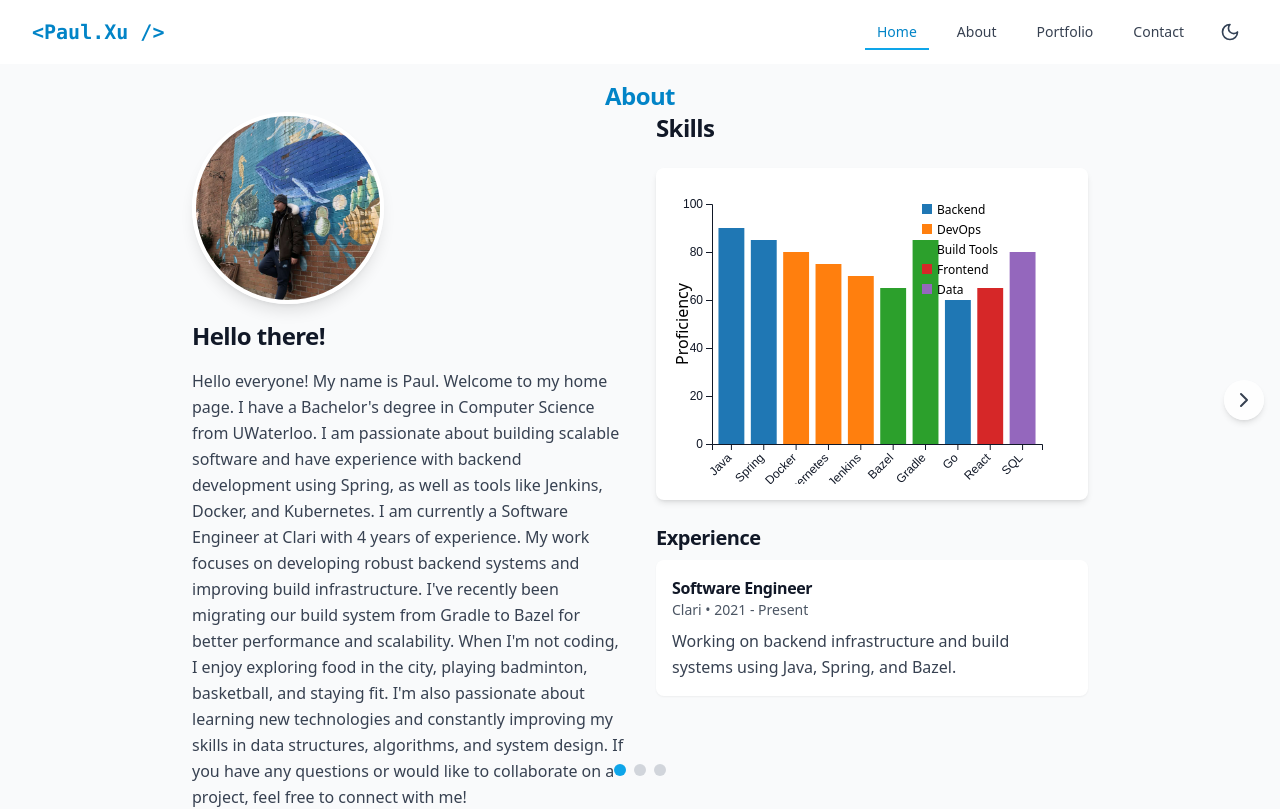
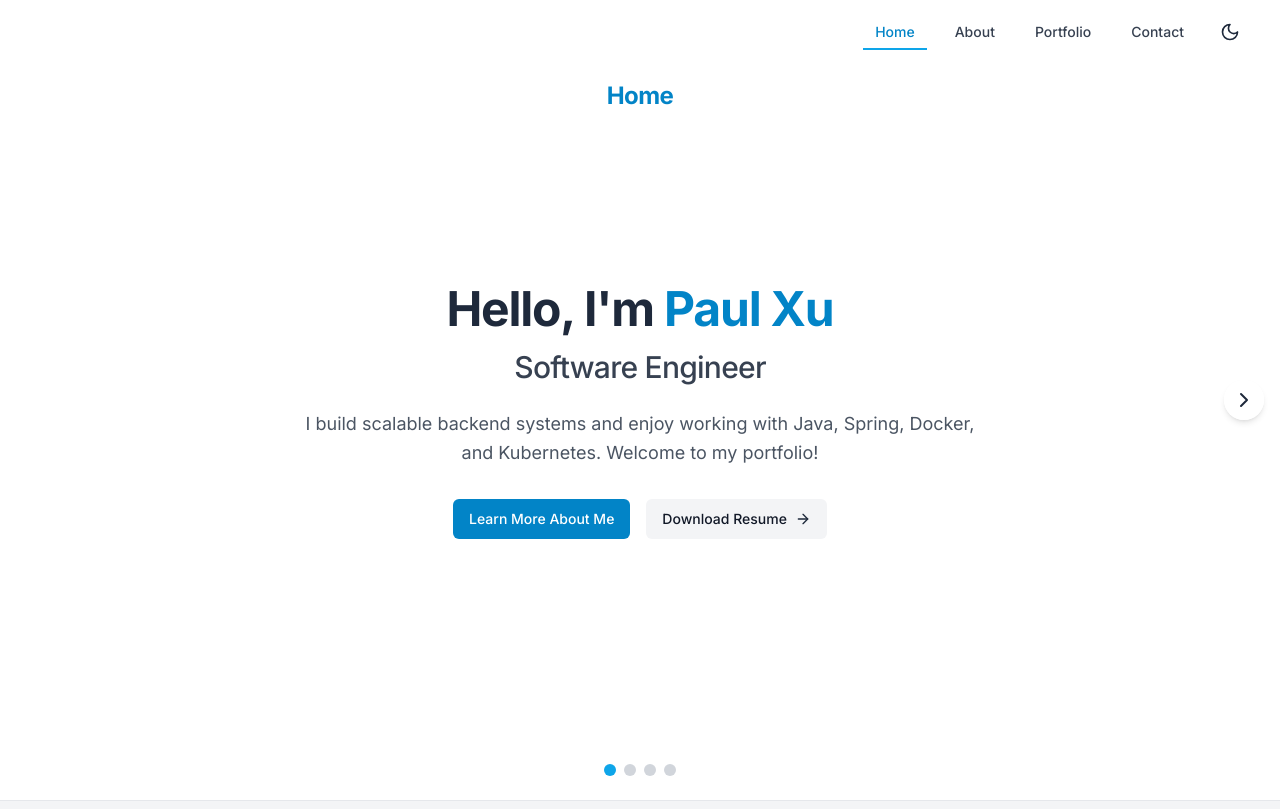
Before and after one commit to LuckyP86H/next-portfolio, a Next.js app: page / in a window 1280 px wide. Shown: the top 809 px of the page. Built offline with nearby package versions, Linux system fonts and the light colour scheme.

Commit message:
better style

```diff
--- a/src/app/globals.css
+++ b/src/app/globals.css
@@ -2,134 +2,294 @@
 @tailwind components;
 @tailwind utilities;
 
-@layer base {
-  /* Global styles for the application */
+/* Force dark mode styles */
+.dark {
+  color-scheme: dark;
+}
+
+.dark body {
+  background-color: #0f172a;
+  color: #e2e8f0;
+}
+
+/* Light mode defaults */
 body {
-    @apply bg-gray-50 text-gray-900 dark:bg-dark-background dark:text-dark-text;
-    font-feature-settings: "rlig" 1, "calt" 1;
+  background-color: white;
+  color: #1e293b;
+}
+
+/* Base styles */
+html {
+  scroll-behavior: smooth;
+  height: 100%;
+}
+
+body {
+  min-height: 100%;
+  position: relative;
+  overflow-x: hidden;
 }
 
 ::selection {
-    @apply bg-primary-500/20;
+  background-color: rgba(14, 165, 233, 0.2);
 }
 
-  /* Typography overrides */
+/* Typography */
 h1, h2, h3, h4, h5, h6 {
-    @apply font-bold tracking-tight;
+  font-weight: 600;
+  letter-spacing: -0.025em;
 }
 
 h1 {
-    @apply text-4xl md:text-5xl;
+  font-size: 1.875rem;
+  line-height: 2.25rem;
+}
+
+@media (min-width: 768px) {
+  h1 {
+    font-size: 2.25rem;
+    line-height: 2.5rem;
+  }
 }
 
 h2 {
-    @apply text-3xl md:text-4xl;
+  font-size: 1.5rem;
+  line-height: 2rem;
+}
+
+@media (min-width: 768px) {
+  h2 {
+    font-size: 1.875rem;
+    line-height: 2.25rem;
+  }
 }
 
 h3 {
-    @apply text-2xl md:text-3xl;
+  font-size: 1.25rem;
+  line-height: 1.75rem;
+}
+
+@media (min-width: 768px) {
+  h3 {
+    font-size: 1.5rem;
+    line-height: 2rem;
+  }
 }
 
 h4 {
-    @apply text-xl md:text-2xl;
+  font-size: 1.125rem;
+  line-height: 1.75rem;
+}
+
+@media (min-width: 768px) {
+  h4 {
+    font-size: 1.25rem;
+    line-height: 1.75rem;
+  }
 }
 
 p {
-    @apply leading-relaxed;
+  line-height: 1.625;
 }
 
-  /* Dark mode SVG text fix */
+/* Dark mode SVG fixes */
 .dark svg text {
-    @apply fill-dark-text;
+  fill: #e2e8f0;
 }
 
 .dark svg path {
-    @apply stroke-dark-text;
+  stroke: #e2e8f0;
 }
 
 .dark svg line {
-    @apply stroke-dark-text;
+  stroke: #e2e8f0;
 }
 
 .dark svg .domain {
-    @apply stroke-dark-text;
+  stroke: #e2e8f0;
+}
+
+/* Light mode SVG fixes */
+svg text {
+  fill: #1e293b;
+}
+
+svg path {
+  stroke: #1e293b;
+}
+
+svg line {
+  stroke: #1e293b;
+}
+
+svg .domain {
+  stroke: #1e293b;
+}
+
+/* Custom component classes */
+.btn {
+  display: inline-flex;
+  align-items: center;
+  justify-content: center;
+  border-radius: 0.375rem;
+  padding: 0.5rem 1rem;
+  font-size: 0.875rem;
+  font-weight: 500;
+  transition-property: color, background-color, border-color;
+  transition-timing-function: cubic-bezier(0.4, 0, 0.2, 1);
+  transition-duration: 150ms;
+}
+
+.btn:focus {
+  outline: 2px solid transparent;
+  outline-offset: 2px;
+}
+
+.btn:disabled {
+  opacity: 0.5;
+  pointer-events: none;
+}
+
+.btn-primary {
+  background-color: #0284c7;
+  color: white;
+}
+
+.btn-primary:hover {
+  background-color: #0369a1;
+}
+
+.dark .btn-primary {
+  background-color: #0284c7;
+}
+
+.dark .btn-primary:hover {
+  background-color: #0ea5e9;
+}
+
+.btn-secondary {
+  background-color: #f3f4f6;
+  color: #111827;
+}
+
+.btn-secondary:hover {
+  background-color: #e5e7eb;
+}
+
+.dark .btn-secondary {
+  background-color: #1e293b;
+  color: #f1f5f9;
+}
+
+.dark .btn-secondary:hover {
+  background-color: #334155;
+}
+
+.card {
+  border-radius: 0.5rem;
+  border-width: 1px;
+  border-color: #e5e7eb;
+  background-color: white;
+  box-shadow: 0 1px 2px 0 rgba(0, 0, 0, 0.05);
+  transition-property: all;
+  transition-timing-function: cubic-bezier(0.4, 0, 0.2, 1);
+  transition-duration: 150ms;
+}
+
+.card:hover {
+  box-shadow: 0 4px 6px -1px rgba(0, 0, 0, 0.1), 0 2px 4px -1px rgba(0, 0, 0, 0.06);
+}
+
+.dark .card {
+  border-color: #1e293b;
+  background-color: #1e293b;
+}
+
+.input {
+  display: flex;
+  height: 2.5rem;
+  width: 100%;
+  border-radius: 0.375rem;
+  border-width: 1px;
+  border-color: #d1d5db;
+  background-color: transparent;
+  padding-left: 0.75rem;
+  padding-right: 0.75rem;
+  padding-top: 0.5rem;
+  padding-bottom: 0.5rem;
+  font-size: 0.875rem;
+}
+
+.input::placeholder {
+  color: #9ca3af;
+}
+
+.input:focus {
+  outline: none;
+}
+
+.input:disabled {
+  cursor: not-allowed;
+  opacity: 0.5;
+}
+
+.dark .input {
+  border-color: #374151;
+  background-color: #1f2937;
+  color: #f9fafb;
+}
+
+.dark .input::placeholder {
+  color: #6b7280;
+}
+
+/* Project grid */
+.project-grid {
+  display: grid;
+  grid-template-columns: repeat(1, minmax(0, 1fr));
+  gap: 1.5rem;
+}
+
+@media (min-width: 640px) {
+  .project-grid {
+    grid-template-columns: repeat(2, minmax(0, 1fr));
   }
 }
 
-@layer components {
-  /* Custom component classes */
-  .btn {
-    @apply inline-flex items-center justify-center rounded-md px-4 py-2 text-sm font-medium transition-colors focus:outline-none focus:ring-2 focus:ring-primary-500 focus:ring-offset-2 disabled:opacity-50 disabled:pointer-events-none;
-  }
-
-  .btn-primary {
-    @apply bg-primary-600 text-white hover:bg-primary-700 dark:bg-primary-700 dark:hover:bg-primary-600;
-  }
-
-  .btn-secondary {
-    @apply bg-gray-100 text-gray-900 hover:bg-gray-200 dark:bg-gray-800 dark:text-gray-100 dark:hover:bg-gray-700;
-  }
-
-  .card {
-    @apply rounded-lg border border-gray-200 bg-white shadow-sm transition-all hover:shadow dark:border-gray-800 dark:bg-dark-card;
-  }
-
-  .input {
-    @apply flex h-10 w-full rounded-md border border-gray-300 bg-transparent px-3 py-2 text-sm placeholder:text-gray-400 focus:outline-none focus:ring-2 focus:ring-primary-500 disabled:cursor-not-allowed disabled:opacity-50 dark:border-gray-700 dark:bg-gray-800 dark:text-gray-50 dark:placeholder:text-gray-500;
+@media (min-width: 1024px) {
+  .project-grid {
+    grid-template-columns: repeat(3, minmax(0, 1fr));
   }
 }
 
-/* Scroll bar styling */
-::-webkit-scrollbar {
-  width: 8px;
-  height: 8px;
+/* Dark colors for specific components */
+.dark .bg-dark-background {
+  background-color: #0f172a;
 }
 
-::-webkit-scrollbar-track {
-  background-color: transparent;
+.dark .bg-dark-card {
+  background-color: #1e293b;
 }
 
-::-webkit-scrollbar-thumb {
-  @apply bg-gray-300 dark:bg-gray-700 rounded-full;
+.dark .text-dark-text {
+  color: #e2e8f0;
 }
 
-::-webkit-scrollbar-thumb:hover {
-  @apply bg-gray-400 dark:bg-gray-600;
+/* Animation classes */
+@keyframes fadeIn {
+  0% { opacity: 0; }
+  100% { opacity: 1; }
 }
 
-/* Smooth scrolling for all anchors */
-html {
-  scroll-behavior: smooth;
+@keyframes slideUp {
+  0% { transform: translateY(20px); opacity: 0; }
+  100% { transform: translateY(0); opacity: 1; }
 }
 
-/* SVG styling fixes */
-.svg-container {
-  overflow: visible !important;
+.animate-fade-in {
+  animation: fadeIn 0.5s ease-in-out forwards;
 }
 
-.tick text {
-  font-size: 12px;
+.animate-slide-up {
+  animation: slideUp 0.5s ease-out forwards;
 }
-
-/* Custom animations */
-@keyframes float {
-  0% {
-    transform: translateY(0px);
-  }
-  50% {
-    transform: translateY(-10px);
-  }
-  100% {
-    transform: translateY(0px);
-  }
-}
-
-.float {
-  animation: float 5s ease-in-out infinite;
-}
-
-/* Code highlighting for software engineers */
-.code {
-  @apply font-mono text-sm px-1 py-0.5 rounded;
-  @apply bg-gray-100 text-gray-800 dark:bg-gray-800 dark:text-gray-200;
-}
--- a/src/app/layout.tsx
+++ b/src/app/layout.tsx
@@ -28,7 +28,7 @@ export default function RootLayout({
         <meta name="description" content="Paul Xu's Portfolio - Software Engineer" />
         <title>Paul Xu - Software Engineer</title>
       </head>
-      <body className={`${inter.variable} ${firaCode.variable} font-sans dark:bg-dark-background min-h-screen flex flex-col`}>
+      <body className={`${inter.variable} ${firaCode.variable} font-sans min-h-screen flex flex-col`}>
         <ThemeProvider>
           <div className="flex flex-col min-h-screen transition-colors duration-300">
             <Header />
--- a/src/app/page.tsx
+++ b/src/app/page.tsx
@@ -6,8 +6,10 @@ import { ChevronLeft, ChevronRight } from 'lucide-react';
 import About from '@/components/sections/About';
 import Portfolio from '@/components/sections/Portfolio';
 import Contact from '@/components/sections/Contact';
+import Hero from '@/components/sections/Hero';
 
 const sections = [
+  { id: 'hero', component: Hero, title: 'Home' },
   { id: 'about', component: About, title: 'About' },
   { id: 'portfolio', component: Portfolio, title: 'Portfolio' },
   { id: 'contact', component: Contact, title: 'Contact' },
@@ -87,7 +89,7 @@ export default function HomePage() {
   return (
     <div
       ref={containerRef}
-      className="relative h-full min-h-screen"
+      className="relative h-full min-h-[calc(100vh-64px)]" // Adjust for header height
       onTouchStart={handleTouchStart}
       onTouchMove={handleTouchMove}
       onTouchEnd={handleTouchEnd}
--- a/src/components/layout/Header.tsx
+++ b/src/components/layout/Header.tsx
@@ -45,19 +45,10 @@ export default function Header() {
         <div className="flex items-center justify-between h-16">
           {/* Logo/Brand */}
           <div className="flex-shrink-0">
-            <Link href="/" className="font-mono text-xl font-bold text-primary-600 dark:text-primary-400">
-              <motion.span
-                initial={{ opacity: 0 }}
-                animate={{ opacity: 1 }}
-                transition={{ duration: 0.5 }}
-              >
-                &lt;Paul.Xu /&gt;
-              </motion.span>
-            </Link>
           </div>
 
           {/* Desktop Navigation */}
-          <div className="hidden md:flex space-x-4 items-center">
+          <div className="hidden md:flex items-center space-x-4">
             <div className="flex items-center space-x-4">
               {navigation.map((item) => {
                 const isActive = pathname === item.href;
--- a/src/components/sections/About.tsx
+++ b/src/components/sections/About.tsx
@@ -2,7 +2,6 @@
 
 import { useEffect, useRef } from 'react';
 import Image from 'next/image';
-import { motion } from 'framer-motion';
 import { FileDown } from 'lucide-react';
 import aboutMeContent from '@/content/aboutMe';
 import * as d3 from 'd3';
@@ -25,21 +24,22 @@ export default function About() {
   const svgRef = useRef<SVGSVGElement>(null);
 
   useEffect(() => {
-    if (!svgRef.current) return;
-
+    if (svgRef.current) {
       // Clear previous chart
       d3.select(svgRef.current).selectAll('*').remove();
-
       createSkillsChart();
+    }
   }, []);
 
   const createSkillsChart = () => {
     if (!svgRef.current) return;
 
+    // D3 code with improved responsive handling
+    try {
       // Set dimensions
       const width = svgRef.current.clientWidth;
       const height = 300;
-    const margin = { top: 20, right: 30, bottom: 40, left: 40 };
+      const margin = { top: 20, right: 80, bottom: 60, left: 40 };
       const innerWidth = width - margin.left - margin.right;
       const innerHeight = height - margin.top - margin.bottom;
 
@@ -89,7 +89,8 @@ export default function About() {
         .attr('x', -innerHeight / 2)
         .attr('dy', '1em')
         .style('text-anchor', 'middle')
-      .text('Proficiency');
+        .text('Proficiency')
+        .style('fill', 'currentColor');
 
       // Add bars with animation
       g.selectAll('.bar')
@@ -111,7 +112,7 @@ export default function About() {
       // Add legend
       const categories = Array.from(new Set(skills.map(d => d.category)));
       const legend = svg.append('g')
-      .attr('transform', `translate(${width - margin.right - 120}, ${margin.top})`);
+        .attr('transform', `translate(${width - margin.right + 10}, ${margin.top})`);
 
       categories.forEach((category, i) => {
         const legendRow = legend.append('g')
@@ -126,72 +127,91 @@ export default function About() {
           .attr('x', 15)
           .attr('y', 10)
           .text(category)
-        .style('font-size', '12px');
+          .style('font-size', '12px')
+          .style('fill', 'currentColor');
       });
+    } catch (error) {
+      console.error("Error creating skills chart:", error);
+    }
   };
 
   return (
     <div className="max-w-4xl mx-auto">
       <div className="grid md:grid-cols-2 gap-8 items-start">
-        <motion.div
-          initial={{ opacity: 0, y: 20 }}
-          animate={{ opacity: 1, y: 0 }}
-          transition={{ duration: 0.5 }}
-          className="space-y-4"
+        <div className="space-y-4">
+          {/* Smaller profile image */}
+          <div className="mx-auto md:mx-0 mb-6" style={{ width: '120px', height: '120px', position: 'relative' }}>
+            <div
+              style={{
+                overflow: 'hidden',
+                borderRadius: '50%',
+                width: '100%',
+                height: '100%',
+                border: '4px solid white',
+                boxShadow: '0 4px 6px -1px rgba(0, 0, 0, 0.1), 0 2px 4px -1px rgba(0, 0, 0, 0.06)'
+              }}
             >
-          <div className="relative w-48 h-48 mx-auto md:mx-0 overflow-hidden rounded-full shadow-lg border-4 border-white dark:border-dark-card">
               <Image
                 src="/assets/images/profile.jpg"
                 alt="Paul Xu"
-              fill
-              sizes="(max-width: 768px) 100vw, 192px"
-              className="object-cover"
+                width={120}
+                height={120}
+                style={{ objectFit: 'cover', width: '100%', height: '100%' }}
+                priority
               />
             </div>
+          </div>
 
-          <div className="prose dark:prose-invert">
-            <h3 className="text-2xl font-bold mb-4">Hello there!</h3>
-            <p className="text-gray-700 dark:text-gray-300">{aboutMeContent}</p>
+          <div>
+            <h3 className="text-2xl font-bold mb-4 text-center md:text-left">Hello there!</h3>
+            <p style={{ color: '#4b5563', lineHeight: '1.625' }}>{aboutMeContent}</p>
 
-            <motion.a
+            <a
               href="/Resume.pdf"
               target="_blank"
               rel="noopener noreferrer"
               className="inline-flex items-center px-4 py-2 mt-4 rounded-md bg-primary-600 hover:bg-primary-700 text-white transition-colors"
-              whileHover={{ scale: 1.05 }}
-              whileTap={{ scale: 0.95 }}
+              style={{
+                backgroundColor: '#0284c7',
+                display: 'inline-flex',
+                alignItems: 'center',
+                padding: '0.5rem 1rem',
+                marginTop: '1rem',
+                borderRadius: '0.375rem',
+                color: 'white',
+                transition: 'background-color 0.2s ease-in-out',
+                cursor: 'pointer'
+              }}
+              onMouseOver={(e) => e.currentTarget.style.backgroundColor = '#0369a1'}
+              onMouseOut={(e) => e.currentTarget.style.backgroundColor = '#0284c7'}
             >
-              <FileDown className="mr-2 h-4 w-4" />
+              <FileDown style={{ marginRight: '0.5rem', height: '1rem', width: '1rem' }} />
               Download Resume
-            </motion.a>
+            </a>
           </div>
-        </motion.div>
+        </div>
 
-        <motion.div
-          initial={{ opacity: 0, y: 20 }}
-          animate={{ opacity: 1, y: 0 }}
-          transition={{ duration: 0.5, delay: 0.2 }}
-          className="space-y-6"
-        >
+        <div className="space-y-6">
           <h3 className="text-2xl font-bold">Skills</h3>
 
-          <div className="bg-white dark:bg-dark-card rounded-lg shadow-md p-4">
-            <svg ref={svgRef} width="100%" height="300" className="dark:text-gray-300"></svg>
+          <div className="bg-white dark:bg-dark-card rounded-lg shadow-md p-4" style={{ backgroundColor: 'white', borderRadius: '0.5rem', boxShadow: '0 1px 3px 0 rgba(0, 0, 0, 0.1), 0 1px 2px 0 rgba(0, 0, 0, 0.06)', padding: '1rem' }}>
+            <svg ref={svgRef} width="100%" height="300" className="svg-container"></svg>
           </div>
 
           <div>
             <h4 className="text-xl font-semibold mb-2">Experience</h4>
             <div className="space-y-4">
-              <div className="bg-white dark:bg-dark-card rounded-lg shadow-sm p-4">
+              <div className="bg-white dark:bg-dark-card rounded-lg shadow-sm p-4" style={{ backgroundColor: 'white', borderRadius: '0.5rem', boxShadow: '0 1px 2px 0 rgba(0, 0, 0, 0.05)', padding: '1rem' }}>
                 <h5 className="font-semibold">Software Engineer</h5>
                 <p className="text-sm text-gray-600 dark:text-gray-400">Clari • 2021 - Present</p>
-                <p className="mt-2 text-gray-700 dark:text-gray-300">
+                <p className="mt-2" style={{ color: '#4b5563', marginTop: '0.5rem' }}>
                   Working on backend infrastructure and build systems using Java, Spring, and Bazel.
                 </p>
               </div>
             </div>
           </div>
-        </motion.div>
         </div>
-    </div>);
+      </div>
+    </div>
+  );
 }
--- /dev/null
+++ b/src/components/sections/Hero.tsx
@@ -0,0 +1,55 @@
+'use client';
+
+import { motion } from 'framer-motion';
+import Link from 'next/link';
+import { ArrowRight } from 'lucide-react';
+
+export default function Hero() {
+  return (
+    <div className="flex flex-col items-center justify-center min-h-[calc(100vh-200px)] text-center">
+      <motion.div
+        initial={{ opacity: 0, y: 20 }}
+        animate={{ opacity: 1, y: 0 }}
+        transition={{ duration: 0.5 }}
+        className="max-w-2xl"
+      >
+        <h1 className="text-4xl md:text-5xl font-bold mb-4">
+          Hello, I'm <span className="text-primary-600 dark:text-primary-400">Paul Xu</span>
+        </h1>
+        <h2 className="text-2xl md:text-3xl font-medium text-gray-700 dark:text-gray-300 mb-6">
+          Software Engineer
+        </h2>
+        <p className="text-lg text-gray-600 dark:text-gray-400 mb-8 leading-relaxed">
+          I build scalable backend systems and enjoy working with Java, Spring, Docker, and Kubernetes.
+          Welcome to my portfolio!
+        </p>
+        <div className="flex flex-wrap gap-4 justify-center">
+          <motion.a
+            href="#about"
+            onClick={(e) => {
+              e.preventDefault();
+              // Fix: Cast the element to HTMLButtonElement which has the click() method
+              const aboutButton = document.querySelector('button[aria-label="Go to About section"]') as HTMLButtonElement;
+              aboutButton?.click();
+            }}
+            className="btn btn-primary px-6 py-3 text-base"
+            whileHover={{ scale: 1.05 }}
+            whileTap={{ scale: 0.95 }}
+          >
+            Learn More About Me
+          </motion.a>
+          <motion.a
+            href="/Resume.pdf"
+            target="_blank"
+            rel="noopener noreferrer"
+            className="btn btn-secondary px-6 py-3 text-base flex items-center"
+            whileHover={{ scale: 1.05 }}
+            whileTap={{ scale: 0.95 }}
+          >
+            Download Resume <ArrowRight className="ml-2 h-4 w-4" />
+          </motion.a>
+        </div>
+      </motion.div>
+    </div>
+  );
+}
--- a/src/components/ui/ThemeToggle.tsx
+++ b/src/components/ui/ThemeToggle.tsx
@@ -5,8 +5,16 @@ import { useEffect, useState } from 'react';
 import { Moon, Sun } from 'lucide-react';
 
 export default function ThemeToggle() {
-  const { theme, setTheme } = useTheme();
+  const { theme, setTheme, resolvedTheme } = useTheme();
   const [mounted, setMounted] = useState(false);
+
+  // Log theme changes for debugging
+  useEffect(() => {
+    if (mounted) {
+      console.log('Current theme:', theme);
+      console.log('Resolved theme:', resolvedTheme);
+    }
+  }, [theme, resolvedTheme, mounted]);
 
   // Ensure it only runs on client side to avoid hydration mismatch
   useEffect(() => {
@@ -14,16 +22,32 @@ export default function ThemeToggle() {
   }, []);
 
   if (!mounted) {
-    return null;
+    return <div className="w-5 h-5" />; // Placeholder with same dimensions
   }
+
+  // Force direct manipulation of the class if needed
+  const forceThemeToggle = () => {
+    const newTheme = document.documentElement.classList.contains('dark') ? 'light' : 'dark';
+
+    if (newTheme === 'dark') {
+      document.documentElement.classList.add('dark');
+    } else {
+      document.documentElement.classList.remove('dark');
+    }
+
+    // Also update next-themes state
+    setTheme(newTheme);
+
+    console.log('Toggled to:', newTheme);
+  };
 
   return (
     <button
-      onClick={() => setTheme(theme === 'dark' ? 'light' : 'dark')}
+      onClick={forceThemeToggle}
       className="p-2 rounded-md hover:bg-gray-200 dark:hover:bg-gray-700 transition-colors"
       aria-label="Toggle theme"
     >
-      {theme === 'dark' ? (
+      {resolvedTheme === 'dark' ? (
         <Sun className="h-5 w-5 text-yellow-300" />
       ) : (
         <Moon className="h-5 w-5 text-slate-700" />
--- a/tailwind.config.js
+++ b/tailwind.config.js
@@ -22,7 +22,7 @@ module.exports = {
           900: '#0c4a6e',
           950: '#082f49',
         },
-        // Software engineer-friendly dark theme
+        // Dark theme colors
         dark: {
           background: '#0f172a', // Slate 900
           card: '#1e293b',       // Slate 800
@@ -50,6 +50,10 @@ module.exports = {
           '100%': { transform: 'translateX(0)', opacity: '1' },
         },
       },
+      fontFamily: {
+        sans: ['var(--font-inter)', 'ui-sans-serif', 'system-ui'],
+        mono: ['var(--font-fira-code)', 'ui-monospace', 'monospace'],
+      },
     },
   },
   plugins: [],
```
Also changed, not shown: src/components/ThemeProvider.tsx (+6 -1 lines), src/components/sections/Contact.tsx (+24 -14 lines), src/components/sections/Portfolio.tsx (+4 -4 lines), 2 other files (tests, documents, lock files or other folders). Lines whose indentation alone changed are shown as unchanged.
